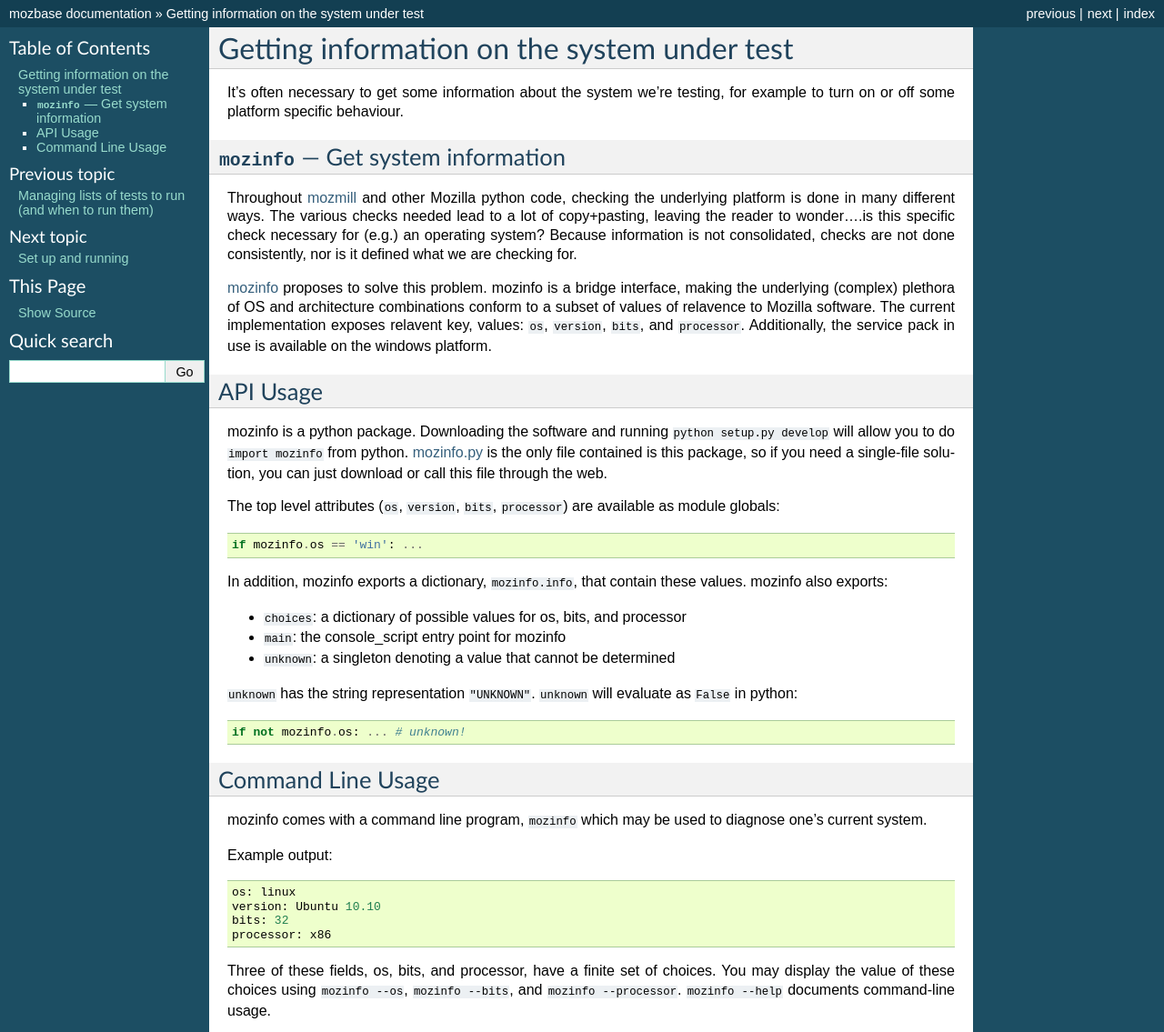
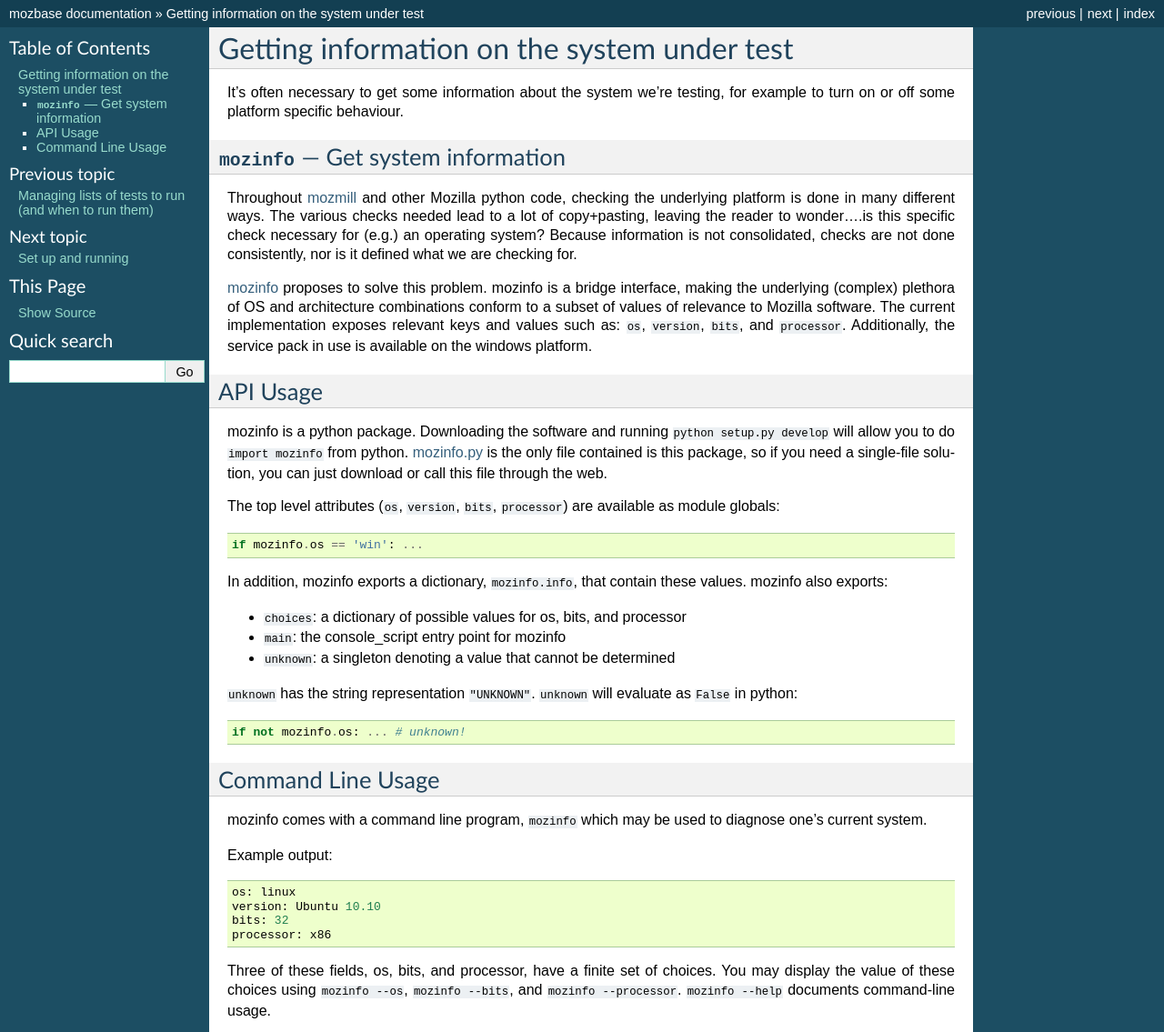
Before and after one commit to mozilla/mozbase-deprecated, a Sphinx documentation site: the page built from docs/mozinfo.rst, in a window 1280 px wide, cut to the strip 0-1135 px from the top of the page. Shown: the whole strip at 91% size. Built offline with Sphinx 7.4.7, drawn with Linux system fonts in a browser that asks for light colours; pages that are not in the unit, such as notebooks, are missing from menus.

Commit message:
Bug 847440 - Fixed typos and corrected URL in mozinfo docs;r=wlach

```diff
--- a/docs/mozinfo.rst
+++ b/docs/mozinfo.rst
@@ -19,9 +19,9 @@
 `mozinfo <https://github.com/mozilla/mozbase/tree/master/mozinfo>`_
 proposes to solve this problem.  mozinfo is a bridge interface,
 making the underlying (complex) plethora of OS and architecture
-combinations conform to a subset of values of relavence to
-Mozilla software. The current implementation exposes relavent key,
-values: ``os``, ``version``, ``bits``, and ``processor``.  Additionally, the
+combinations conform to a subset of values of relevance to
+Mozilla software. The current implementation exposes relevant keys and
+values such as: ``os``, ``version``, ``bits``, and ``processor``.  Additionally, the
 service pack in use is available on the windows platform.
 
 
@@ -31,7 +31,7 @@
 mozinfo is a python package.  Downloading the software and running
 ``python setup.py develop`` will allow you to do ``import mozinfo``
 from python.
-`mozinfo.py <https://github.com/mozilla/mozbase/blob/master/mozinfo/mozinfo.py>`_
+`mozinfo.py <https://raw.github.com/mozilla/mozbase/master/mozinfo/mozinfo/mozinfo.py>`_
 is the only file contained is this package,
 so if you need a single-file solution, you can just download or call
 this file through the web.
```
